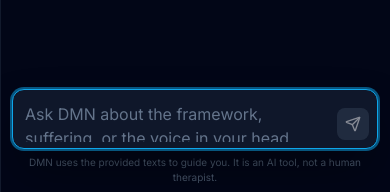
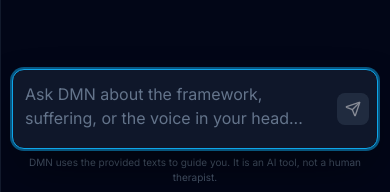
Before and after one commit to ClaimFreedomDotOrg/DMNChat, a React (Vite) app in the folder frontend/: page / in a window 390 px wide. Shown: the part 647-839 px from the top of the page. Built offline with nearby package versions, Linux system fonts and the light colour scheme; no server answers.

Commit message:
feat: Update MessageInput styling for improved usability and responsiveness

```diff
--- a/frontend/src/components/chat/MessageInput.tsx
+++ b/frontend/src/components/chat/MessageInput.tsx
@@ -53,14 +53,14 @@ const MessageInput = forwardRef<MessageInputRef, MessageInputProps>((
             onChange={(e) => onChange(e.target.value)}
             onKeyDown={handleKeyDown}
             placeholder="Ask DMN about the framework, suffering, or the voice in your head..."
-            className="w-full bg-transparent text-slate-200 placeholder-slate-500 p-3 sm:p-4 pr-12 sm:pr-14 rounded-xl resize-none focus:outline-none min-h-[52px] sm:min-h-[60px] max-h-[200px] text-[16px]"
-            rows={1}
+            className="w-full bg-transparent text-slate-200 placeholder-slate-500 p-3 sm:p-4 pr-12 sm:pr-14 rounded-xl resize-none focus:outline-none min-h-[72px] sm:min-h-[80px] max-h-[200px] text-[16px]"
+            rows={2}
             disabled={disabled}
           />
           <button
             onClick={() => handleSubmit()}
             disabled={!value.trim() || disabled}
-            className="absolute right-2 bottom-2 sm:right-3 sm:bottom-3 p-2 bg-sky-600 hover:bg-sky-500 active:bg-sky-600 text-white rounded-lg disabled:opacity-50 disabled:bg-slate-700 disabled:cursor-not-allowed transition-all touch-manipulation"
+            className="absolute right-2 top-1/2 -translate-y-1/2 sm:right-3 p-2 bg-sky-600 hover:bg-sky-500 active:bg-sky-600 text-white rounded-lg disabled:opacity-50 disabled:bg-slate-700 disabled:cursor-not-allowed transition-all touch-manipulation"
             aria-label="Send message"
           >
             <Send size={16} className="sm:w-[18px] sm:h-[18px]" />
```
